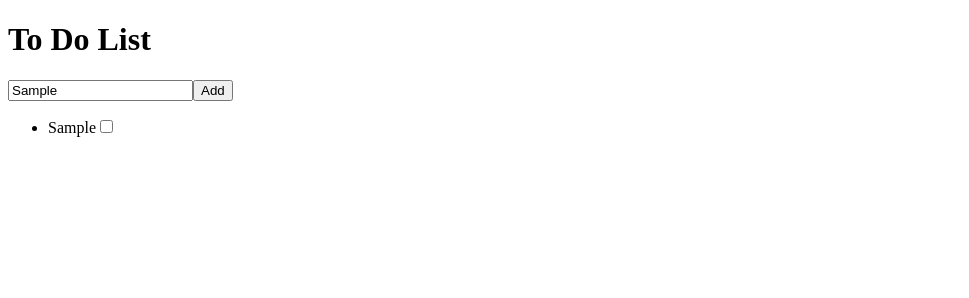
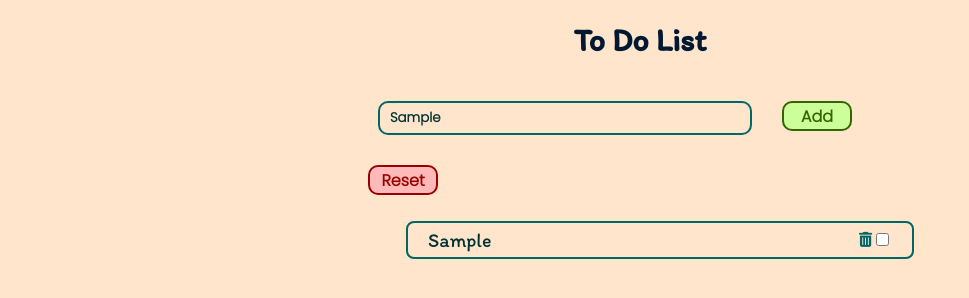
Before and after one commit to HoKhadija/To-Do-List, a plain HTML site: page index.html in a window 1280 px wide. Both pictures are taken after typing "Sample" into the empty fields and a click on the button "Add". Shown: the whole page, without its empty margins (0-969 px from the left). Drawn offline with Linux system fonts and the light colour scheme.

Commit message:
reset+style

```diff
--- a/JS.js
+++ b/JS.js
@@ -8,7 +8,7 @@ list.appendChild(title);
 let addText = document.createElement('input');
 addText.setAttribute('id', 'addText');
 addText.setAttribute('type', 'text');
-addText.setAttribute('placeholder', 'enter your list');
+addText.setAttribute('placeholder', 'Enter your list');
 list.appendChild(addText);
 
 let btn = document.createElement('button');
@@ -16,19 +16,99 @@ btn.textContent = 'Add';
 btn.setAttribute('class', 'addBtn');
 btn.addEventListener('click', newElement);
 list.appendChild(btn);
+btn.style.cursor = 'pointer'
+
+let btnreset = document.createElement('button');
+btnreset.textContent = 'Reset';
+btnreset.setAttribute('class', 'reset');
+// btnreset.setAttribute('type', 'reset');
+btnreset.addEventListener('click', resetList);
+btnreset.style.cursor = 'pointer'
+list.appendChild(btnreset);
 
 let ul = document.createElement('ul')
+ul.setAttribute('id', 'myList');
+
 list.appendChild(ul);
-
-let btn_reset = document.createElement('button');
-btn_reset.textContent = 'Reset';
-btn_reset.setAttribute('class', 'reset')
 
 function newElement(){
     const listValue = document.querySelector('#addText').value;
     let li = document.createElement('li');
+    li.setAttribute('class', 'mylist');
+    li.style.fontFamily = 'itim';
+    li.style.fontSize = "20px";
+    li.style.color = "#003333";
+    li.style.margin = "8px";
+    li.style.padding = "5px 20px";
+    li.style.listStyle = "none";
+    li.style.border = "2px solid #006666";
+    li.style.borderRadius = "8px";
+
+    let remove = document.createElement("i");
+    remove.setAttribute("class", "fa-solid fa-trash-can fa-xs");
+    remove.setAttribute("style", "Color : #006666");
+    remove.addEventListener('click', () => {
+        li.remove();
+    });
+    remove.style.float ="right";
+    remove.style.marginTop ="11px";
+
+
     let checkbox = document.createElement('input')
+    checkbox.style.float = "right"
+    checkbox.style.marginTop = "5px"
     checkbox.setAttribute('type', 'checkbox')
+
+
     ul.appendChild(li).innerHTML = listValue;
-    li.appendChild(checkbox)
+    li.appendChild(checkbox);
+    li.appendChild(remove);
 }
+
+function resetList(){
+    document.getElementById('myList').innerHTML = "";
+}
+
+        // Style
+
+document.body.style.backgroundColor = "#FFE5CC";
+list.style.margin = "0 350px"
+
+title.style.fontFamily = "'Itim', cursive";
+title.style.textAlign = "center";
+title.style.color = "#001933";
+
+addText.style.backgroundColor = "transparent";
+addText.style.border = "2px solid #006666";
+addText.style.borderRadius = "10px";
+addText.style.width = "350px";
+addText.style.height = "30px";
+addText.style.margin = "20px";
+addText.style.padding = "0 10px";
+addText.style.color = "#003333";
+addText.style.fontFamily = "'Poppins', sans-serif";
+addText.style.fontSize = "Light 300";
+addText.style.fontWeight = "bold";
+addText.style.outline = "none"
+
+btn.style.border = "2px solid #336600";
+btn.style.borderRadius = "10px";
+btn.style.backgroundColor = "#CCFF99";
+btn.style.width = "70px";
+btn.style.height = "30px";
+btn.style.margin = "10px";
+btn.style.fontFamily = "'Poppins', sans-serif";
+btn.style.fontSize = "16px";
+btn.style.fontWeight = "bold";
+btn.style.color = "#336600";
+
+btnreset.style.border = "2px solid #990000";
+btnreset.style.borderRadius = "10px";
+btnreset.style.backgroundColor = "#FFB9B9";
+btnreset.style.width = "70px";
+btnreset.style.height = "30px";
+btnreset.style.margin = "10px";
+btnreset.style.fontFamily = "'Poppins', sans-serif";
+btnreset.style.fontSize = "16px";
+btnreset.style.fontWeight = "bold";
+btnreset.style.color = "#990000";
--- a/index.html
+++ b/index.html
@@ -1,11 +1,21 @@
 <!DOCTYPE html>
 <html lang="en">
+
 <head>
     <meta charset="UTF-8">
     <meta http-equiv="X-UA-Compatible" content="IE=edge">
     <meta name="viewport" content="width=device-width, initial-scale=1.0">
+    <link rel="preconnect" href="https://fonts.googleapis.com">
+    <link rel="preconnect" href="https://fonts.gstatic.com" crossorigin>
+    <link
+        href="https://fonts.googleapis.com/css2?family=Allura&family=Dancing+Script:wght@600&family=Itim&family=Poppins:wght@300&display=swap"
+        rel="stylesheet">
+    <link rel="stylesheet" href="https://cdnjs.cloudflare.com/ajax/libs/font-awesome/6.2.1/css/all.min.css"
+        integrity="sha512-MV7K8+y+gLIBoVD59lQIYicR65iaqukzvf/nwasF0nqhPay5w/9lJmVM2hMDcnK1OnMGCdVK+iQrJ7lzPJQd1w=="
+        crossorigin="anonymous" referrerpolicy="no-referrer" />
     <title>Document</title>
 </head>
+
 <body>
     <div id="list">
 
@@ -14,4 +24,5 @@
 
     <script src="JS.js"></script>
 </body>
+
 </html>
```
